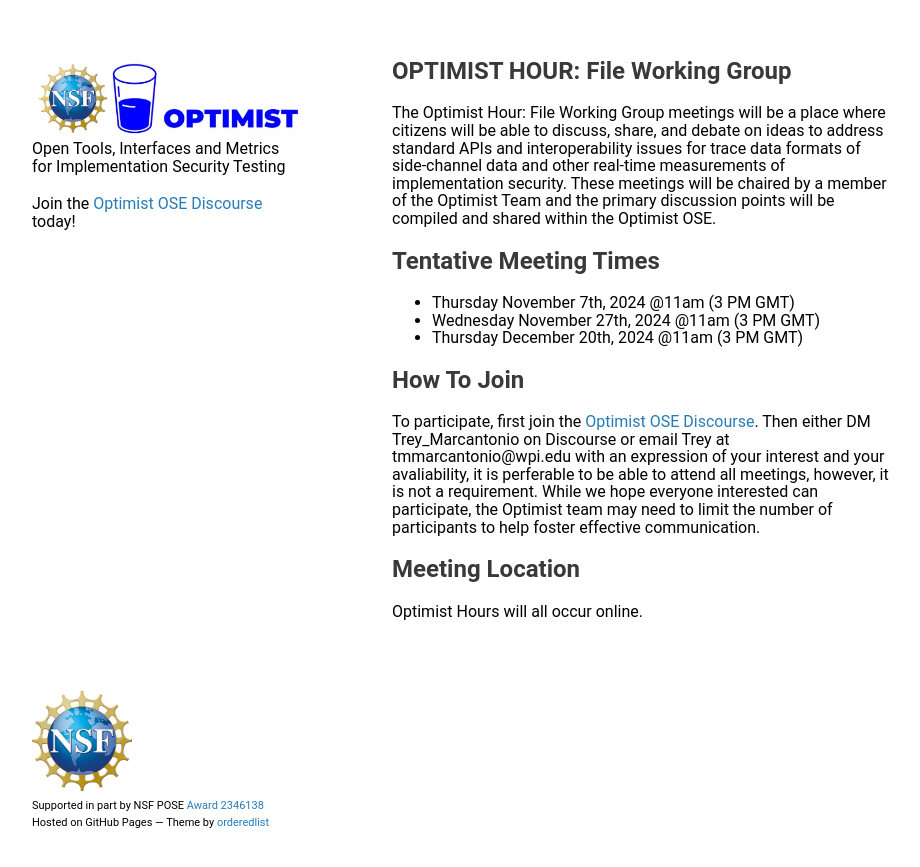
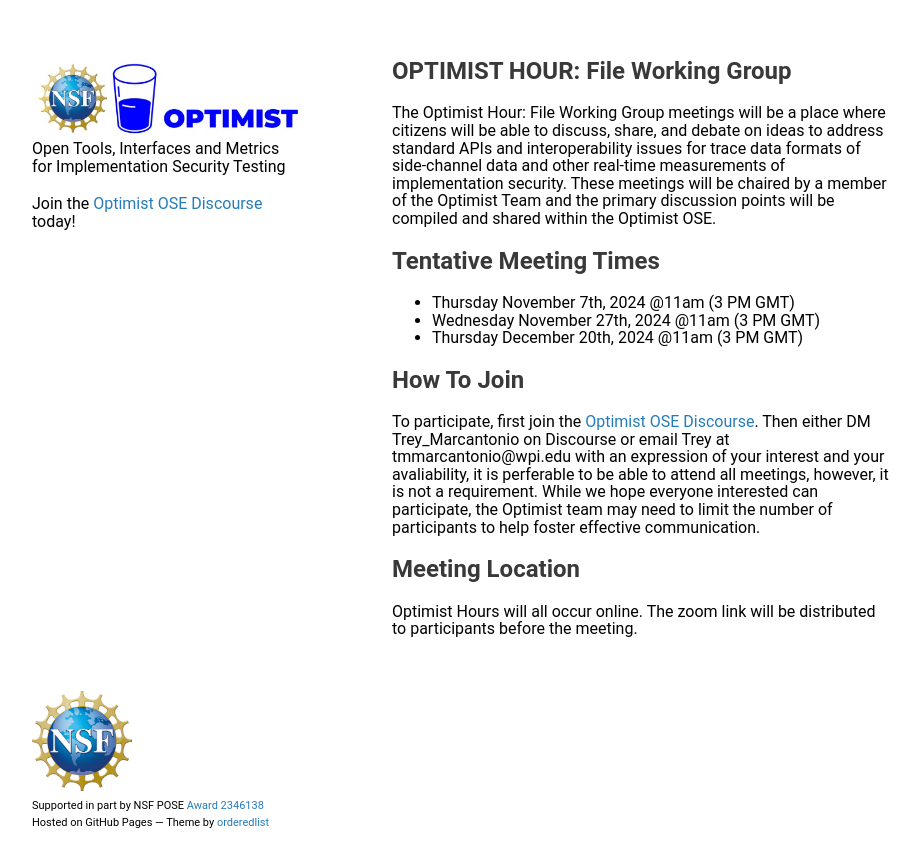
Before and after one commit to optimist-workshop/optimist-ose, a Jekyll site: the page built from docs/working-group.markdown, in a window 1280 px wide. Shown: the top 867 px of the page, without its empty margins (178-1098 px from the left). Built offline with Jekyll 4.4.1, drawn with Linux system fonts in a browser that asks for light colours.

Commit message:
Update working-group.markdown

```diff
--- a/docs/working-group.markdown
+++ b/docs/working-group.markdown
@@ -19,4 +19,4 @@
 To participate, first join the [Optimist OSE Discourse](https://discourse.optimist-ose.org). Then either DM Trey_Marcantonio on Discourse or email Trey at tmmarcantonio@wpi.edu with an expression of your interest and your avaliability, it is perferable to be able to attend all meetings, however, it is not a requirement. While we hope everyone interested can participate, the Optimist team may need to limit the number of participants to help foster effective communication.
 
 ## Meeting Location
-Optimist Hours will all occur online.
+Optimist Hours will all occur online. The zoom link will be distributed to participants before the meeting.
```
